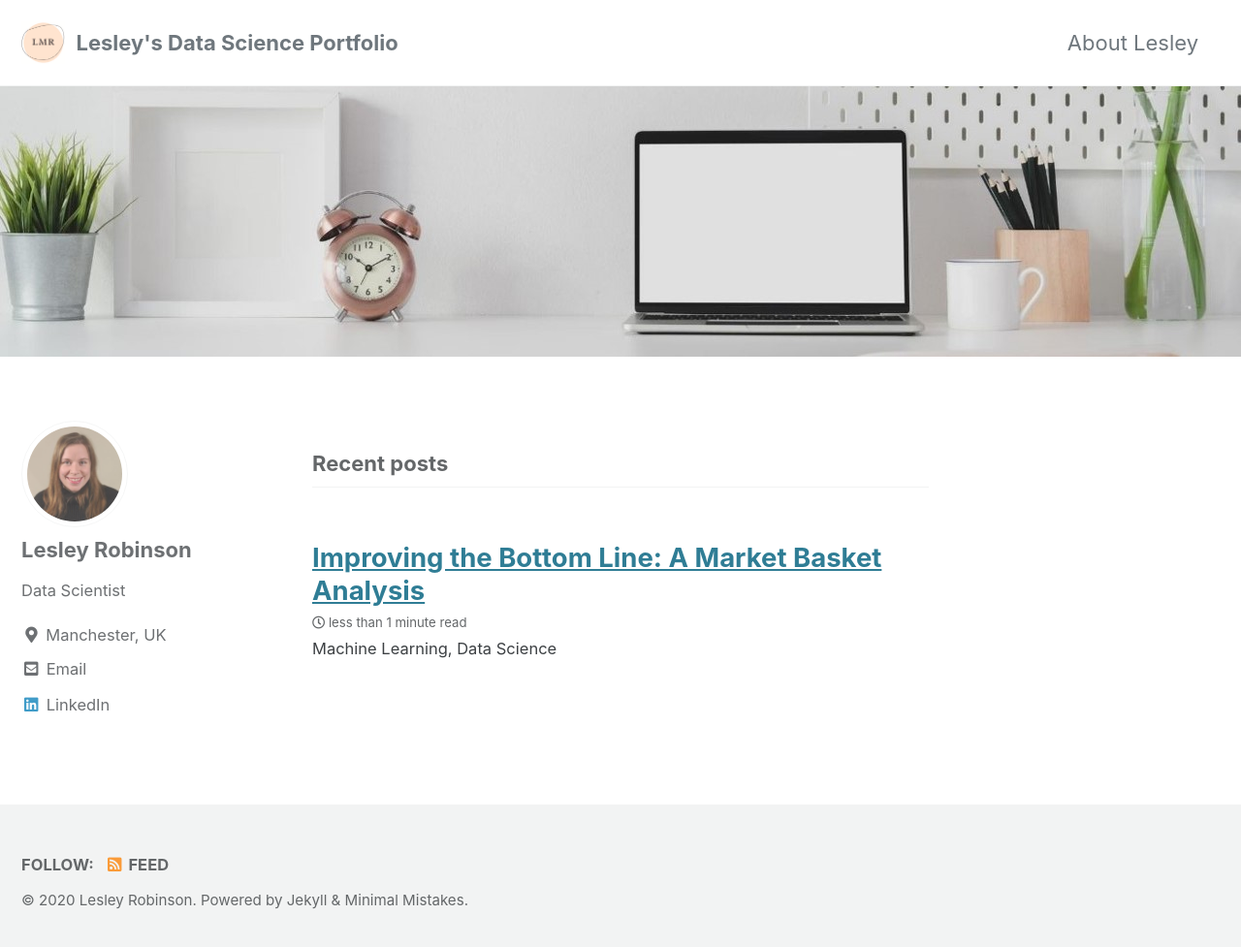
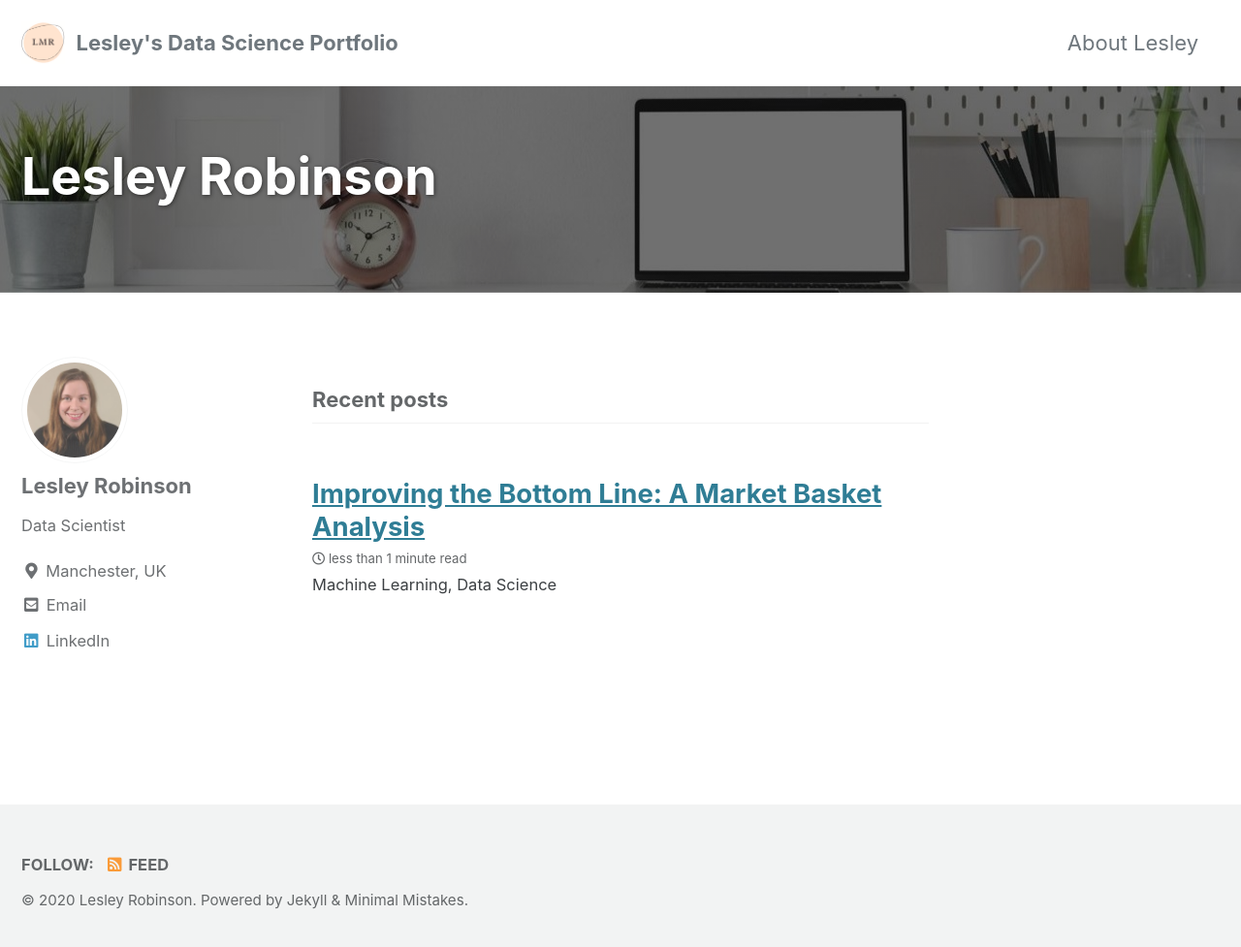
Before and after one commit to lesleymarie/lesleymarie.github.io, a Jekyll site: the page built from index.html, in a window 1280 px wide and 985 px high. Shown: the top 977 px of the window at 97% size. Built offline with Jekyll 4.4.1, drawn with Linux system fonts in a browser that asks for light colours; cached includes are drawn as plain includes; the list of posts is cut into pages by our own code.

Commit message:
header overlay

```diff
--- a/index.html
+++ b/index.html
@@ -2,5 +2,6 @@
 layout: home
 author_profile: true
 header:
-  image: "/images/workspace.jpg"
+  overlay_image: "/images/workspace.jpg"
+  overlay_filter: 0.5
 ---
```
